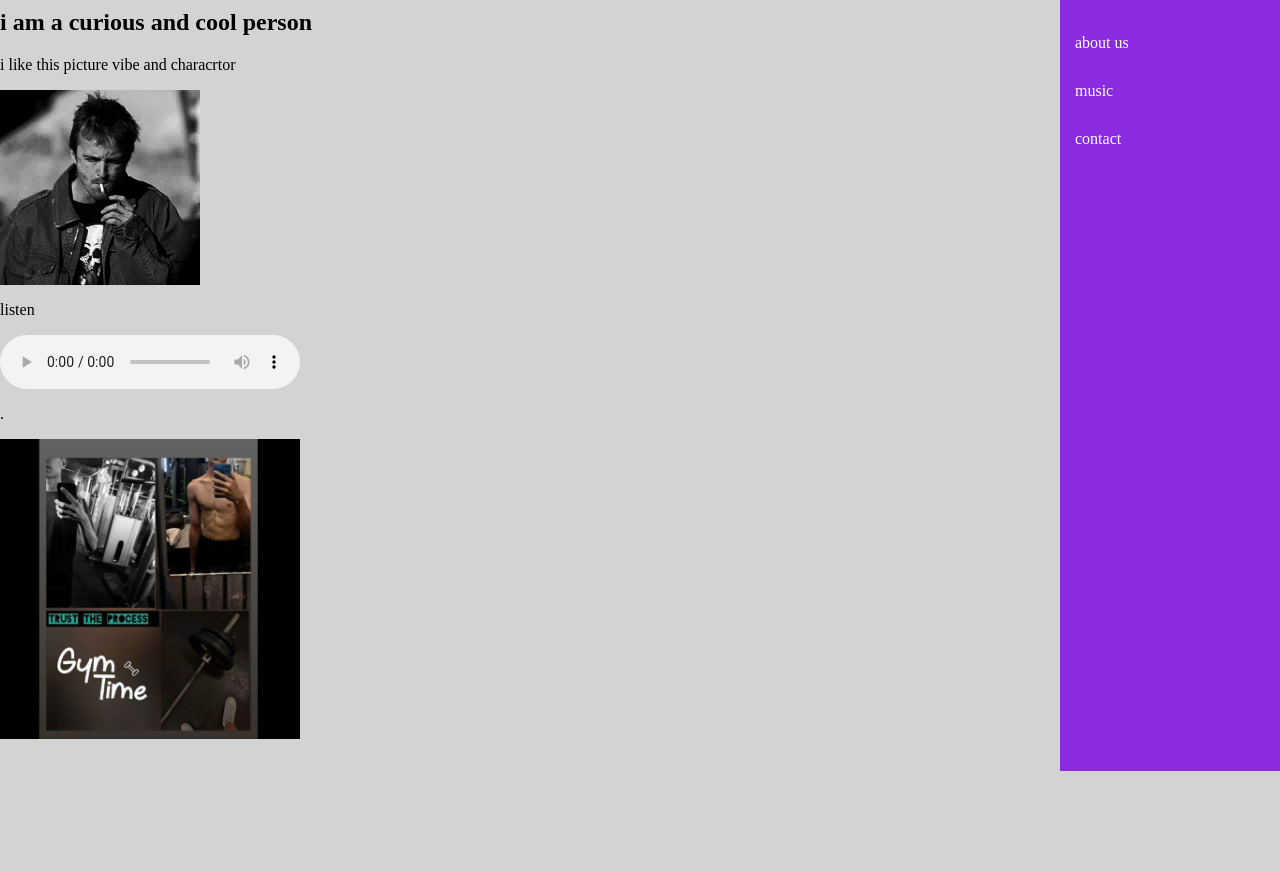
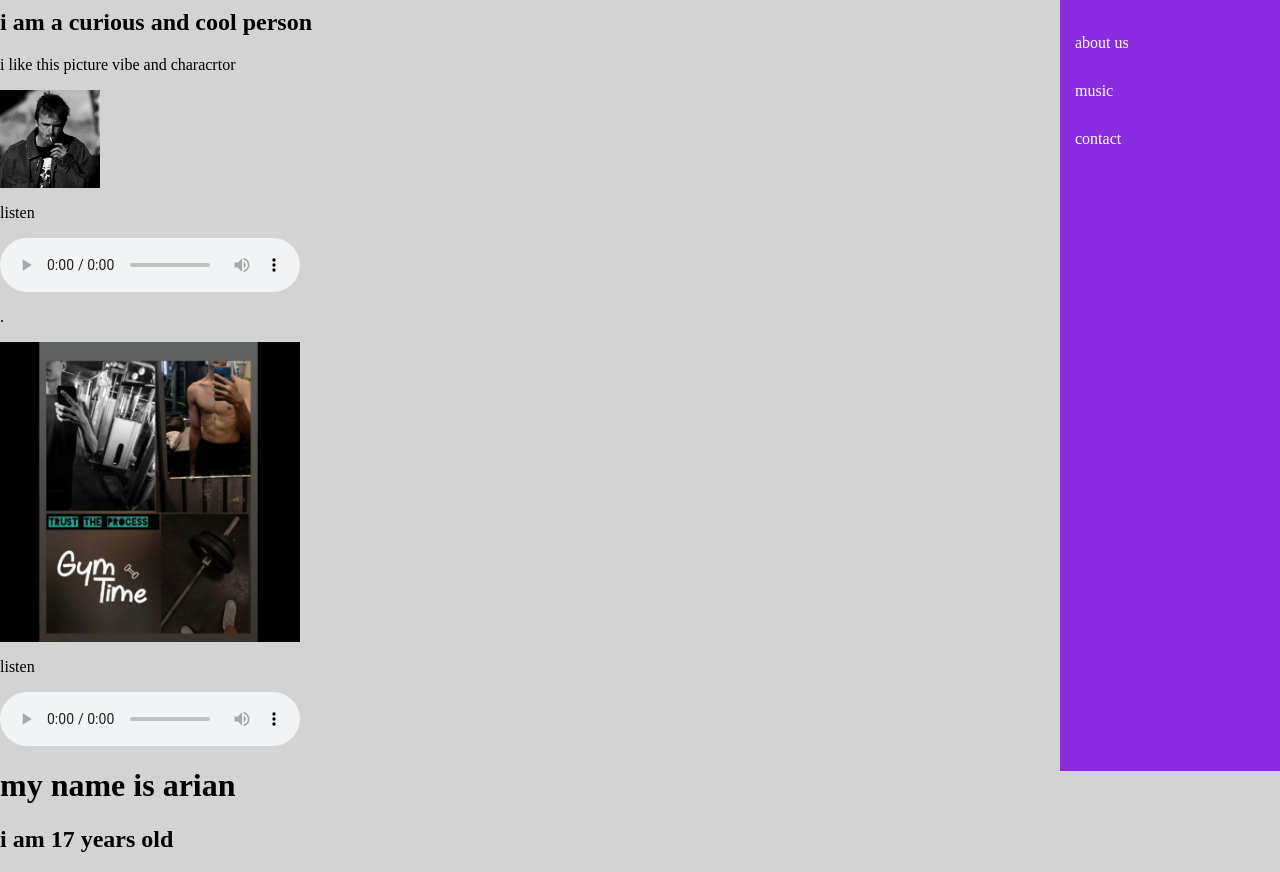
Before and after one commit to arian-k-7/arian-1, a plain HTML site: page index.html in a window 1280 px wide. Shown: the part 49-921 px from the top of the page. Before the commit the page ends 800 px from the top, so only its background shows below. Drawn offline with Linux system fonts and the light colour scheme.

Commit message:
Add files via upload

```diff
--- a/index.html
+++ b/index.html
@@ -48,15 +48,19 @@ font-size:20x;
 <h1>welcome to my world</h1>
 <h2> i am a curious and cool person</h2>
 <p> i like this picture vibe and characrtor</p>
-<img src="07e96a1b0dfdaf65977fbc086b7c7d57.jpg" alt="jesse pinkman" width="200">
+<img src="07e96a1b0dfdaf65977fbc086b7c7d57.jpg" alt="jesse pinkman" width="100">
 <p> listen<p>
 <audio controls>
 <source src="1777822031379-c2acdfb2-amir-tataloo-man-2.mp3" type="audio/mpeg">
-<p>.</p>
+<p>.<p>
 <img src="IMG_20260223_144257_706.jpg" alt="arian" width="300">
+<p>listen</p>
+<audio controls>
+<source src="1777539691062-1225d2db-male-man-bash.mp3" tye="audio/mpeg">
 
-
-
+</audio>
+<h1>my name is arian</h1>
+<h2> i am 17 years old</h2>
 
 </body>
 </html>
```
Also changed, not shown: 1 other file.
